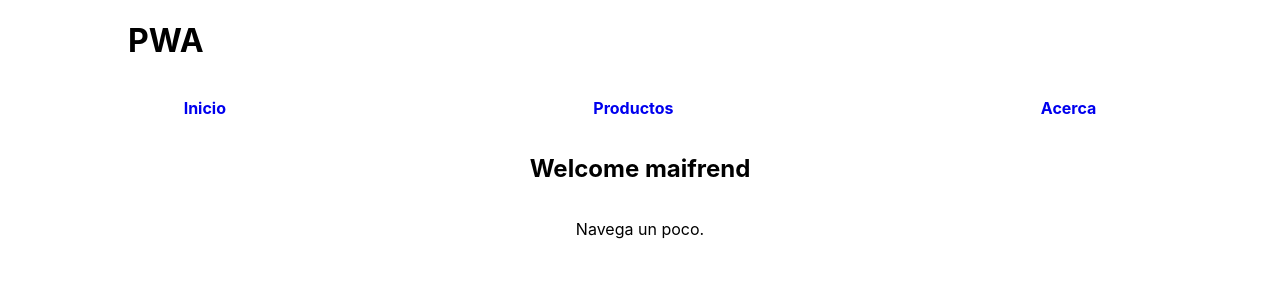
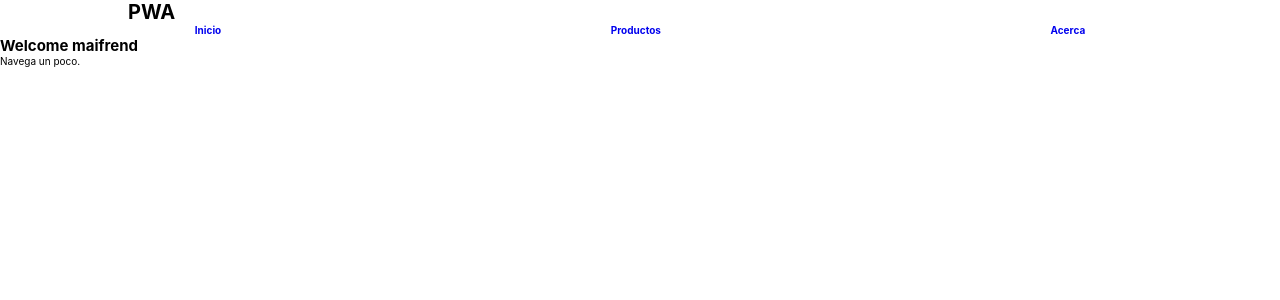
Before and after one commit to Y3fri/PWA_reciclaje, a React (Create React App) app: page / in a window 1280 px wide. Shown: the top 300 px of the page. Built offline with nearby package versions, Linux system fonts and the light colour scheme.

Commit message:
Arregle el Layout un poco, y agregue mas estilos a Productos en css y html

```diff
--- a/src/App.js
+++ b/src/App.js
@@ -7,14 +7,12 @@ import { BrowserRouter as Router } from 'react-router-dom';
 function App() {
   return (
     <Router>
-    <Layout>
-    <Routes>
-      <Route path="/" element={<Home />} />
-      <Route path="productos" element={<Producto />} />
-      <Route path="acerca" element={<About />} />
-    </Routes>
-  </Layout>
-  </Router>
+      <Routes>
+        <Route path="/" element={<Layout><Home /></Layout>} />
+        <Route path="productos" element={<Layout><Producto /></Layout>} />
+        <Route path="acerca" element={<Layout><About /></Layout>} />
+      </Routes>
+    </Router>
   );
 }
 
--- a/src/components/Layout.jsx
+++ b/src/components/Layout.jsx
@@ -1,5 +1,6 @@
 import React, { useEffect } from "react";
 import { Link } from "react-router-dom";
+
 
 export default function Layout(props) {
   const [isReadyForInstall, setIsReadyForInstall] = React.useState(false);
@@ -38,23 +39,24 @@ export default function Layout(props) {
 
   return (
     <div className="App">
-      <header>
+
+      <header className="headerLayout">
         <h1> PWA</h1>
         {isReadyForInstall && (
-          <button onClick={downloadApp}> Descargasdasda </button>
+          <button className="buttonLayout" onClick={downloadApp}> Descargar APP</button>
         )}
       </header>
 
       <nav>
-        <ul>
-          <li>
-            <Link to="/">Inicio</Link>
+        <ul className="ulLayout">
+          <li className="liLayout">
+            <Link className="aLayout" to="/">Inicio</Link>
           </li>
-          <li>
-            <Link to="/productos">Productos</Link>
+          <li className="liLayout">
+            <Link className="aLayout" to="/productos">Productos</Link>
           </li>
-          <li>
-            <Link to="/acerca">Acerca</Link>
+          <li className="liLayout">
+            <Link className="aLayout" to="/acerca">Acerca</Link>
           </li>
 
         </ul>
--- /dev/null
+++ b/src/components/Producto.css
@@ -0,0 +1,33 @@
+
+
+.main_producto {
+    padding: 20rem;
+}
+
+.title {
+    color: #f7cdcd;
+}
+
+.contenedor-productos{
+    padding-top: 1.5rem;
+}
+.contenedor-productos .ulProducto{
+    display: flex;
+    align-items: center;
+    justify-content: center;
+    flex-wrap: wrap;
+    list-style: none;
+}
+.contenedor-productos .liProducto{
+    display: flex;
+    flex-direction: column;
+    align-items: center;
+    line-height: 2rem;
+    padding: 2rem 1.5rem;
+}
+
+.liProducto img{
+    width: 25rem;
+    height: 20rem;
+    padding: 2rem;
+}
--- a/src/components/Producto.jsx
+++ b/src/components/Producto.jsx
@@ -1,5 +1,13 @@
 import { useEffect, useState } from 'react';
 import { listProducto } from '../servivce/Producto'
+import './Producto.css';
+
+
+const isImageFormat = (url) => {
+  const imageFormats = ['jpg', 'jpeg', 'png', 'gif'];
+  const extension = url.split('.').pop().toLowerCase();
+  return imageFormats.includes(extension);
+};
 
 const Producto = () => {
   const [productos, setProductos] = useState(null)
@@ -8,19 +16,31 @@ const Producto = () => {
   }, [])
   return (
     <>
-      <main>
-        <h1>Listado de productos: </h1>
-        {productos != null ? (productos.map(producto => (
-          <div key={producto.pro_id}>
-            <h2>{producto.pro_nombre}</h2>
-            <img src="{producto.pro_foto}" alt="" />
-            <p>Puntos: {producto.pro_puntos}</p>
-          </div>
-        ))) : ('no hay productos')}
+      <main className="main-producto">
+        <h1 className="title">Listado de productos: </h1>
+        <div className="contenedor-productos">
+          {productos != null ? (
+            <ul className='ulProducto'>
+              {productos.map(producto => (
+                <li className='liProducto' key={producto.pro_id}>
+                  <h2>{producto.pro_nombre}</h2>
+                  {producto.pro_foto && isImageFormat(producto.pro_foto) ? (
+                    <img src={producto.pro_foto} alt="" />
+                  ) : (
+                    <img src={`${process.env.PUBLIC_URL}/images/Sin_imagen_disponible.jpg`} alt="Imagen predeterminada" />
+                  )}
+                  <p>Puntos: {producto.pro_puntos}</p>
+                  <p>Disponibles: {producto.pro_cantidad} </p>
+                </li>
+              ))}
+            </ul>
+          ) : ('no hay productos')}
 
-      </main>
+        </div>
+      </main >
     </>
   );
+
 }
 
 export default Producto
--- a/src/index.css
+++ b/src/index.css
@@ -1,15 +1,23 @@
+html{
+  font-size: 62.5%;
+}
+
+*{
+  box-sizing: border-box;
+  margin: 0;
+  padding: 0;
+}
+
 body {
-  height: 100vh;
-  width: 100vw;
-  margin: 0;
   font-family: -apple-system, BlinkMacSystemFont, "Segoe UI", "Roboto", "Oxygen",
     "Ubuntu", "Cantarell", "Fira Sans", "Droid Sans", "Helvetica Neue",
     sans-serif;
   -webkit-font-smoothing: antialiased;
   -moz-osx-font-smoothing: grayscale;
+
 }
 
-header {
+.headerLayout {
   display: flex;
   align-items: center;
   justify-content: space-between;
@@ -17,7 +25,7 @@ header {
   margin: 0 auto;
 }
 
-nav ul {
+nav .ulLayout {
   list-style-type: none;
   padding: 0;
   display: flex;
@@ -26,22 +34,17 @@ nav ul {
   align-items: center;
 }
 
-li {
+.liLayout {
   margin-right: 1rem;
   margin-left: 1rem;
 }
 
-a {
+.aLayout {
   text-decoration: none;
   font-weight: bold;
 }
 
-main {
-  display: grid;
-  place-items: center;
-}
-
-button {
+.buttonLayout {
   background-color: lightcoral;
   color: white;
   border: none;
```
Also changed, not shown: public/Images/Sin_imagen_disponible.jpg (added).
